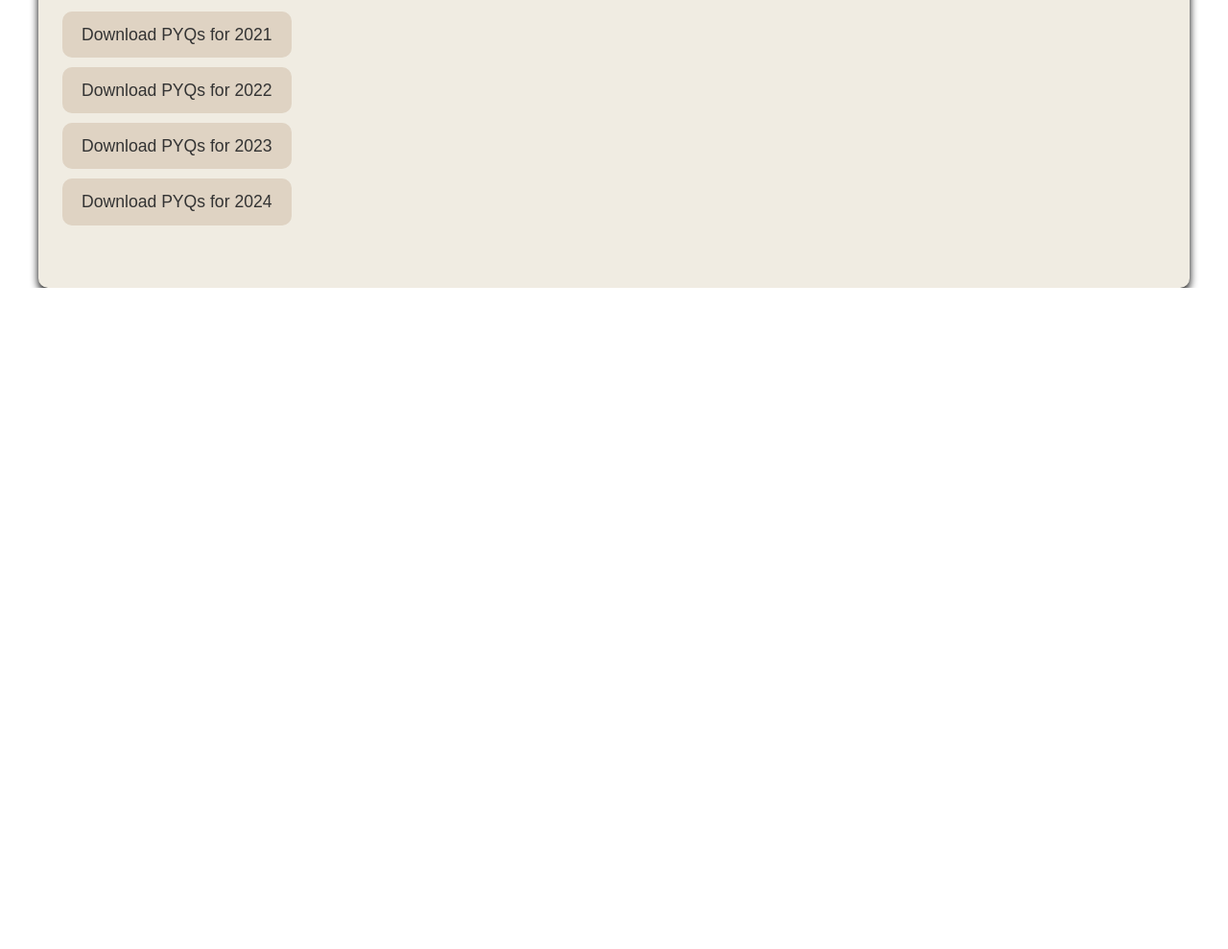
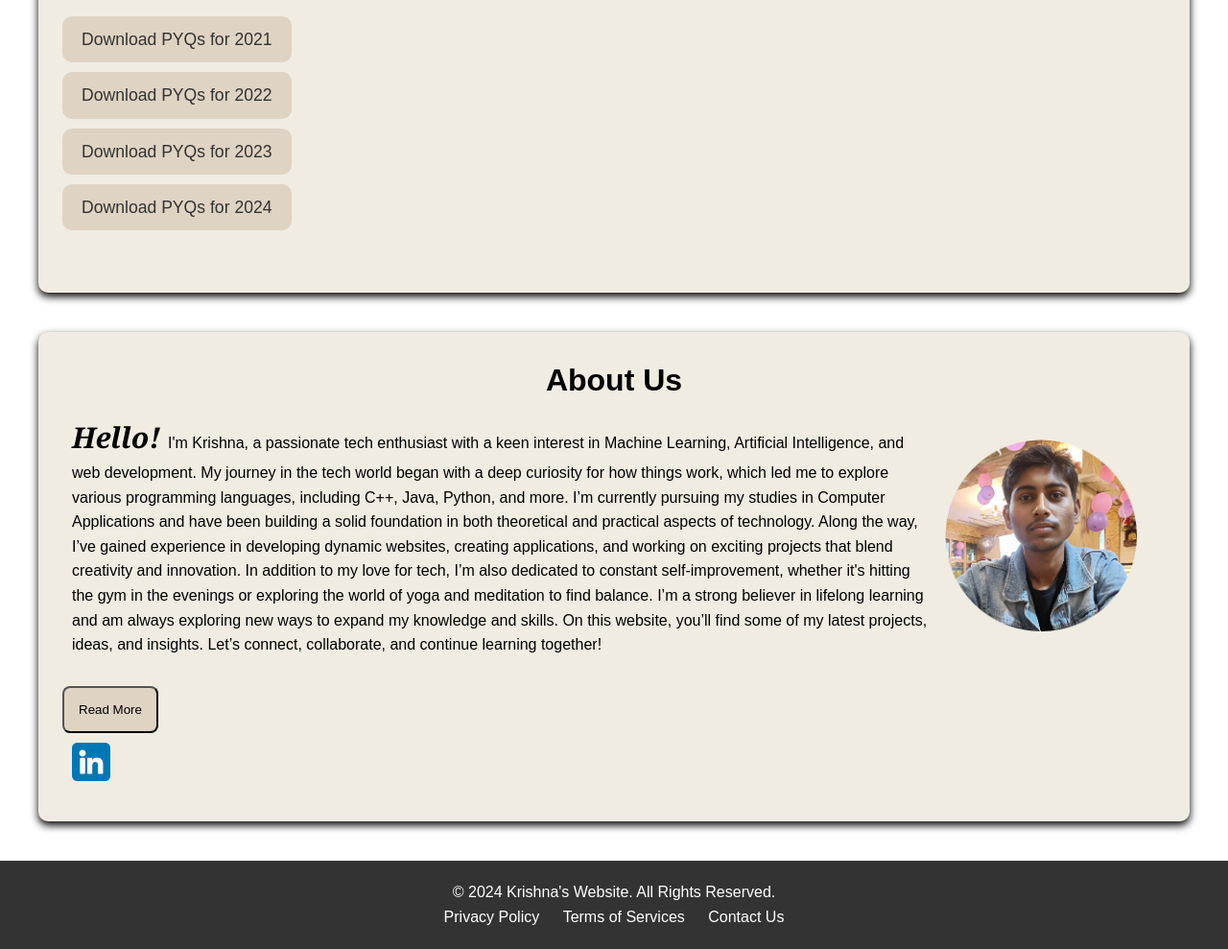
Before and after one commit to Daviator1206/APSStudyMaterial, a plain HTML site: page index.html in a window 1280 px wide. Shown: the part 567-1556 px from the top of the page at 96% size. Before the commit the page ends 867 px from the top, so only its background shows below. Drawn offline with Linux system fonts and the light colour scheme.

Commit message:
added footer and about us

```diff
--- a/index.html
+++ b/index.html
@@ -10,12 +10,14 @@
     <header>
         <nav class="navbar">
             <div class="logo">
-                <a href="#">Logo</a>
+                <a href="#home">
+                    <img src="logo2.png" alt="">
+                </a>
             </div>
             <ul class="nav-links">
                 <li><a href="#home">Home</a></li>
                 <li><a href="#pyq">Pyqs</a></li>
-                <li><a href="#About">About</a></li>
+                <li><a href="#about-us">About</a></li>
                 <li><a href="#contact">Contact</a></li>
             </ul>
             <div class="hamburger-menu">
@@ -46,6 +48,36 @@
             </ul>
         </div>
     </div>
+    <div class="about-us" id="about-us">
+        <h1 style="text-align: center;">About Us</h1>
+        <div class="about">
+            <p><b style="font-size: 30px; font-family: Georgia, 'Times New Roman', Times, serif;"> <i>Hello! </i></b><span"> I'm Krishna, a passionate tech enthusiast with a keen interest in Machine Learning, Artificial Intelligence, and web development. My journey in the tech world began with a deep curiosity for how things work, which led me to explore various programming languages, including C++, Java, Python, and more.
+
+                I’m currently pursuing my studies in Computer Applications and have been building a solid foundation in both theoretical and practical aspects of technology. Along the way, I’ve gained experience in developing dynamic websites, creating applications, and working on exciting projects that blend creativity and innovation.
+
+                In addition to my love for tech, I’m also dedicated to constant self-improvement, whether it's hitting the gym in the evenings or exploring the world of yoga and meditation to find balance. I’m a strong believer in lifelong learning and am always exploring new ways to expand my knowledge and skills.
+
+                On this website, you’ll find some of my latest projects, ideas, and insights. Let’s connect, collaborate, and continue learning together!</span></p>
+            <img src="owner.png" alt="">
+        </div>
+        <div class="readmore-logo">
+            <button class="button">Read More</button>
+            <a href="https://www.linkedin.com/in/krishnmurti-rawat-89506628a/" target="_blank">
+                <img src="linkedin.png" alt="">
+            </a>
+        </div>
+
+    </div>
+    <footer class="site-footer">
+        <div class="footer-content">
+            <p>&copy; 2024 Krishna's Website. All Rights Reserved.</p>
+            <nav class="footer-nav">
+                <a href="#">Privacy Policy</a>
+                <a href="#">Terms of Services</a>
+                <a href="#">Contact Us</a>
+            </nav>
+        </div>
+    </footer>
     <script src="script.js"></script>
 </body>
 </html>
--- a/style.css
+++ b/style.css
@@ -13,17 +13,20 @@ html, body{
     display: flex;
     justify-content: space-between;
     align-items: center;
-    padding: 20px;
+    padding: 10px;
     background-color: #596e79;
     color: #fff;
 }
+.logo img{
+    max-width: 56px;
+}
 
-.logo a{
+/* .logo a{
     font-size: 1.5rem;
     font-weight: bold;
     color: #fff;
     text-decoration: none;
-}
+} */
 
 .nav-links{
     display: flex;
@@ -60,6 +63,8 @@ html, body{
     background-color: #f0ece2;
     box-shadow: 0 4px 8px rgba(0, 0, 0, 1);
     border-radius: 10px;
+
+
 }
 .container h1{
     margin-bottom: 40px;
@@ -100,6 +105,68 @@ html, body{
     background-color: #596e79;
 }
 
+.about-us{
+    max-width: 1200px;
+    margin: 41px auto;
+    padding: 25px;
+    background-color: #f0ece2;
+    border-radius: 10px;
+    box-shadow: 0 4px 8px rgba(0, 0, 0, 1);
+}
+.readmore-logo{
+    display: flex;
+    flex-direction: column;
+    align-items: flex-start;
+}
+.about-us img{
+    margin: 10px 10px;
+    width: 40px;
+}
+.button{
+    margin-top: 20px;
+    padding: 15px;
+    border-radius: 8px;
+    background-color: #dfd3c3;
+    transition: background-color 0.3s ease;
+}
+.button:hover{
+    background-color: #596e79;
+    color: white;
+}
+.about{
+    display: flex;
+    margin-right: 10px;
+    padding: 10px;
+    align-items: center;
+    justify-content: center;
+}
+.about img{
+    width: 200px;
+
+}
+.site-footer{
+    background-color: #333;
+    color: white;
+    padding: 20px 0;
+    text-align: center;
+    position: relative;
+    bottom: 0;
+    width: 100%;
+}
+.footer-content{
+    max-width: 1200px;
+    margin: 0 auto;
+}
+.footer-nav a{
+    color: #ffffff;
+    text-decoration: none;
+    margin: 0 10px;
+}
+.footer-nav a:hover{
+    text-decoration: underline;
+}
+
+
 @media (max-width:768px){
     .nav-links{
         display: none;
@@ -131,5 +198,10 @@ html, body{
         font-size: 1rem;
         padding: 8px 15px;
     }
-
+    .about{
+        display: flex;
+        flex-direction: column-reverse;
+        /* align-items: center; */
+        /* justify-content: center; */
+    }
 }
```
Also changed, not shown: linkedin.png (added), logo2.png (added), owner.png (added).
